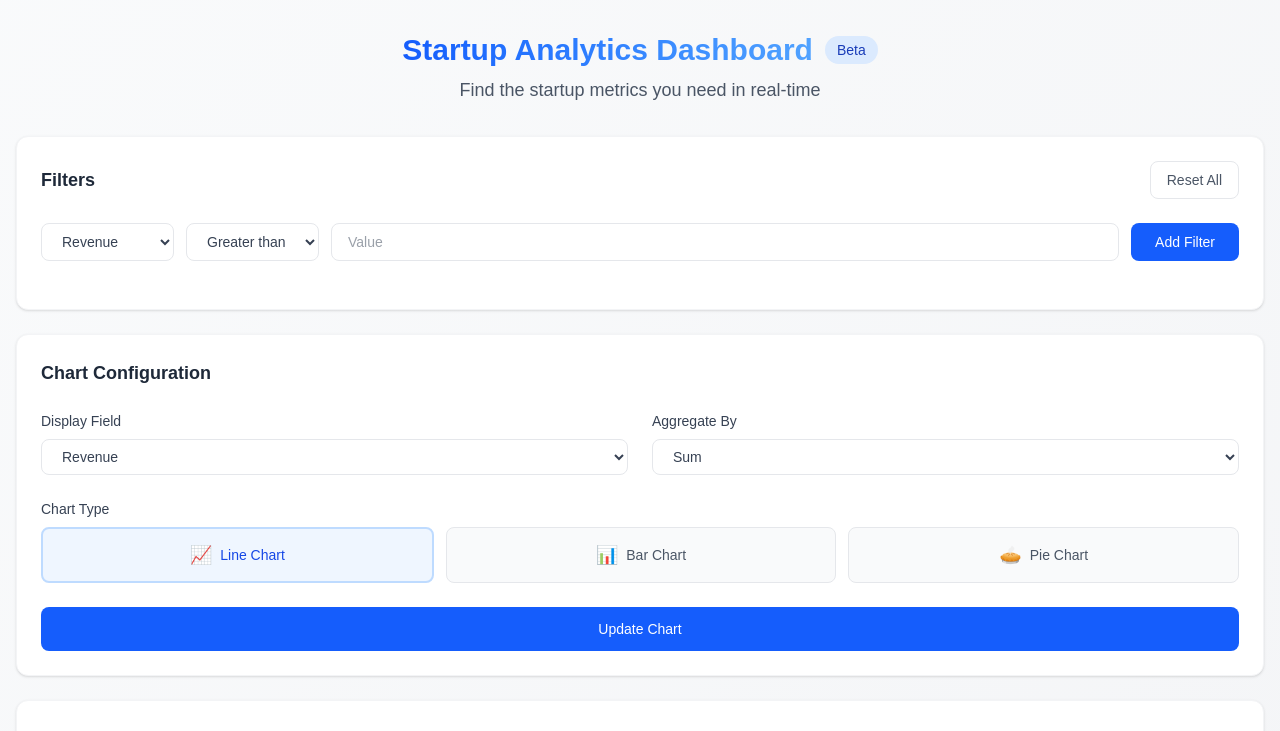
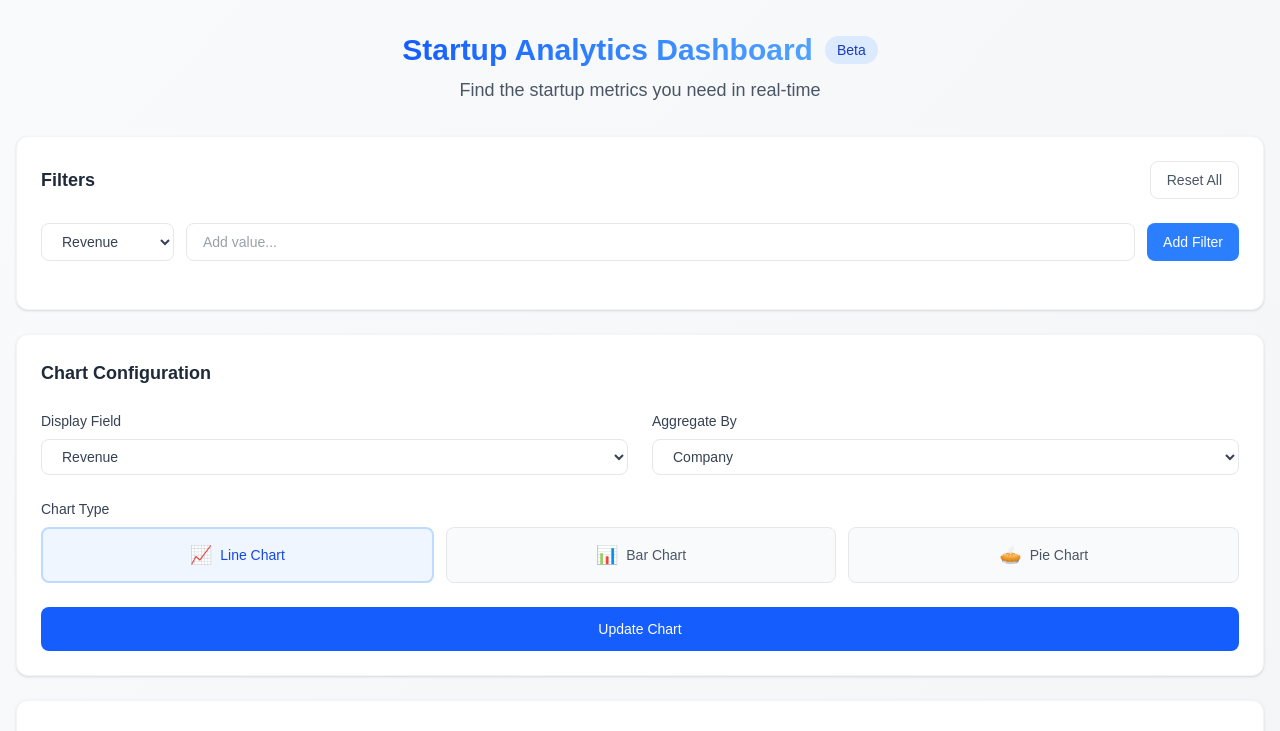
Before and after one commit to adam-dyk/startupticker, a Next.js app: page / in a window 1280 px wide. Shown: the top 731 px of the page. Built offline with nearby package versions, Linux system fonts and the light colour scheme.

Commit message:
simplify filters

```diff
--- a/app/api/chart-data/route.ts
+++ b/app/api/chart-data/route.ts
@@ -1,10 +1,8 @@
 import { NextResponse } from 'next/server';
 
 export interface Filter {
-  id: string;
   column: string;
-  operator: string;
-  value: string;
+  values: string[];
 }
 
 export interface ChartConfig {
--- a/app/api/chart-options/route.ts
+++ b/app/api/chart-options/route.ts
@@ -4,33 +4,19 @@ const chartOptions = {
   columns: [
     {
       value: 'revenue',
-      label: 'Revenue',
-      type: 'number',
-      prefix: '$',
-      operators: ['>', '<', '=', '!='],
-      aggregationMethods: ['sum', 'average', 'max', 'min']
+      label: 'Revenue'
     },
     {
       value: 'industry',
       label: 'Industry',
-      type: 'string',
-      operators: ['=', '!=', 'contains', 'starts_with'],
-      values: ['Technology', 'Healthcare', 'Finance', 'Retail', 'Manufacturing']
     },
     {
       value: 'users',
       label: 'Active Users',
-      type: 'number',
-      operators: ['>', '<', '=', '!='],
-      aggregationMethods: ['sum', 'average', 'max', 'min']
     },
     {
       value: 'growth',
-      label: 'Growth Rate',
-      type: 'number',
-      suffix: '%',
-      operators: ['>', '<', '=', '!='],
-      aggregationMethods: ['average', 'max', 'min']
+      label: 'Growth Rate'
     }
   ],
   chartTypes: [
@@ -38,19 +24,10 @@ const chartOptions = {
     { value: 'bar', label: 'Bar Chart', icon: '📊' },
     { value: 'pie', label: 'Pie Chart', icon: '🥧' }
   ],
-  operators: [
-    { value: '>', label: 'Greater than' },
-    { value: '<', label: 'Less than' },
-    { value: '=', label: 'Equals' },
-    { value: '!=', label: 'Not equals' },
-    { value: 'contains', label: 'Contains' },
-    { value: 'starts_with', label: 'Starts with' }
-  ],
   aggregationColumns: [
-    { value: 'sum', label: 'Sum' },
-    { value: 'average', label: 'Average' },
-    { value: 'max', label: 'Maximum' },
-    { value: 'min', label: 'Minimum' }
+    { value: 'company', label: 'Company' },
+    { value: 'county', label: 'County' },
+    { value: 'region', label: 'Region' },
   ]
 };
 
--- a/app/page.tsx
+++ b/app/page.tsx
@@ -45,15 +45,8 @@ interface ChartOptions {
   columns: {
     value: string;
     label: string;
-    type: string;
-    prefix?: string;
-    suffix?: string;
-    operators: string[];
-    aggregationMethods?: string[];
-    values?: string[];
   }[];
   chartTypes: { value: string; label: string; icon: string; }[];
-  operators: { value: string; label: string; }[];
   aggregationColumns: { value: string; label: string; }[];
 }
 
@@ -66,10 +59,8 @@ export default function Home() {
   const [aggregationColumn, setAggregationColumn] = useState('sum');
   const [filters, setFilters] = useState<Filter[]>([]);
   const [newFilter, setNewFilter] = useState<Filter>({
-    id: '',
     column: 'revenue',
-    operator: '>',
-    value: '',
+    values: [],
   });
   const [chartOptions, setChartOptions] = useState<ChartOptions | null>(null);
 
@@ -140,35 +131,24 @@ export default function Home() {
   };
 
   const handleAddFilter = () => {
-    if (!newFilter.value.trim()) return;
+    if (newFilter.values.length === 0) return;
 
-    setFilters([
-      ...filters,
-      {
-        ...newFilter,
-        id: Math.random().toString(36).substr(2, 9),
-      },
-    ]);
-
+    setFilters([...filters, newFilter]);
     setNewFilter({
-      id: '',
       column: 'revenue',
-      operator: '>',
-      value: '',
+      values: [],
     });
   };
 
-  const handleRemoveFilter = (id: string) => {
-    setFilters(filters.filter(filter => filter.id !== id));
+  const handleRemoveFilter = (index: number) => {
+    setFilters(filters.filter((_, i) => i !== index));
   };
 
   const handleResetFilters = () => {
     setFilters([]);
     setNewFilter({
-      id: '',
       column: 'revenue',
-      operator: '>',
-      value: '',
+      values: [],
     });
   };
 
@@ -206,12 +186,12 @@ export default function Home() {
         </div>
 
         {/* Filters */}
-        <div className="bg-white p-6 rounded-xl shadow-sm border border-gray-100 mb-6 transition-all duration-200 hover:shadow-md">
+        <div className="bg-white p-6 rounded-xl shadow-sm border border-gray-100 mb-6">
           <div className="flex justify-between items-center mb-6">
             <h2 className="text-lg font-semibold text-gray-800">Filters</h2>
             <button
               onClick={handleResetFilters}
-              className="px-4 py-2 border border-gray-200 rounded-lg hover:bg-gray-50 text-gray-600 text-sm font-medium transition-colors duration-200"
+              className="px-4 py-2 border border-gray-200 rounded-lg hover:bg-gray-50 text-gray-600 text-sm font-medium"
             >
               Reset All
             </button>
@@ -221,15 +201,8 @@ export default function Home() {
           <div className="flex flex-wrap gap-3 mb-6">
             <select
               value={newFilter.column}
-              onChange={(e) => {
-                const column = chartOptions?.columns.find(c => c.value === e.target.value);
-                setNewFilter({
-                  ...newFilter,
-                  column: e.target.value,
-                  operator: column?.operators[0] || '>'
-                });
-              }}
-              className="px-4 py-2 bg-white border border-gray-200 rounded-lg text-gray-700 text-sm focus:outline-none focus:ring-2 focus:ring-blue-500 focus:border-transparent"
+              onChange={(e) => setNewFilter({ ...newFilter, column: e.target.value })}
+              className="px-4 py-2 bg-white border border-gray-200 rounded-lg text-gray-700 text-sm"
             >
               {chartOptions?.columns.map((column) => (
                 <option key={column.value} value={column.value}>
@@ -238,73 +211,57 @@ export default function Home() {
               ))}
             </select>
 
-            <select
-              value={newFilter.operator}
-              onChange={(e) => setNewFilter({ ...newFilter, operator: e.target.value })}
-              className="px-4 py-2 bg-white border border-gray-200 rounded-lg text-gray-700 text-sm focus:outline-none focus:ring-2 focus:ring-blue-500 focus:border-transparent"
-            >
-              {chartOptions?.columns
-                .find(c => c.value === newFilter.column)
-                ?.operators.map(op => {
-                  const operator = chartOptions.operators.find(o => o.value === op);
-                  return (
-                    <option key={op} value={op}>
-                      {operator?.label || op}
-                    </option>
-                  );
-                })}
-            </select>
-
-            {chartOptions?.columns.find(c => c.value === newFilter.column)?.values ? (
-              <select
-                value={newFilter.value}
-                onChange={(e) => setNewFilter({ ...newFilter, value: e.target.value })}
-                className="flex-1 px-4 py-2 bg-white border border-gray-200 rounded-lg text-gray-700 text-sm focus:outline-none focus:ring-2 focus:ring-blue-500 focus:border-transparent"
-              >
-                <option value="">Select a value</option>
-                {chartOptions.columns
-                  .find(c => c.value === newFilter.column)
-                  ?.values?.map(value => (
-                    <option key={value} value={value}>
-                      {value}
-                    </option>
-                  ))}
-              </select>
-            ) : (
+            <div className="flex-1 flex flex-wrap gap-2">
+              {newFilter.values.map((value, index) => (
+                <div key={index} className="flex items-center gap-1 bg-gray-100 px-3 py-1 rounded-full">
+                  <span className="text-sm text-gray-700">{value}</span>
+                  <button
+                    onClick={() => {
+                      setNewFilter({
+                        ...newFilter,
+                        values: newFilter.values.filter((_, i) => i !== index)
+                      });
+                    }}
+                    className="text-gray-500 hover:text-gray-700"
+                  >
+                    ×
+                  </button>
+                </div>
+              ))}
               <input
                 type="text"
-                value={newFilter.value}
-                onChange={(e) => setNewFilter({ ...newFilter, value: e.target.value })}
-                placeholder="Value"
-                className="flex-1 px-4 py-2 bg-white border border-gray-200 rounded-lg text-gray-700 text-sm focus:outline-none focus:ring-2 focus:ring-blue-500 focus:border-transparent"
+                placeholder="Add value..."
+                className="flex-1 min-w-[200px] px-4 py-2 bg-white border border-gray-200 rounded-lg text-gray-700 text-sm"
+                onKeyDown={(e) => {
+                  if (e.key === 'Enter' && e.currentTarget.value.trim()) {
+                    setNewFilter({
+                      ...newFilter,
+                      values: [...newFilter.values, e.currentTarget.value.trim()]
+                    });
+                    e.currentTarget.value = '';
+                  }
+                }}
               />
-            )}
+            </div>
 
             <button
               onClick={handleAddFilter}
-              className="px-6 py-2 bg-blue-600 text-white rounded-lg hover:bg-blue-700 text-sm font-medium transition-colors duration-200 focus:outline-none focus:ring-2 focus:ring-blue-500 focus:ring-offset-2"
+              className="px-4 py-2 bg-blue-500 text-white rounded-lg hover:bg-blue-600 text-sm font-medium"
             >
               Add Filter
             </button>
           </div>
 
           {/* Active Filters */}
-          <div className="flex gap-2 flex-wrap">
-            {filters.map((filter) => (
-              <div
-                key={filter.id}
-                className="group px-4 py-2 bg-blue-50 text-blue-700 rounded-full text-sm flex items-center gap-2 transition-all duration-200 hover:bg-blue-100"
-              >
-                <span className="font-medium">
-                  {chartOptions?.columns.find(c => c.value === filter.column)?.label}{' '}
-                  <span className="text-blue-500">
-                    {chartOptions?.operators.find(o => o.value === filter.operator)?.label}{' '}
-                  </span>
-                  {filter.value}
+          <div className="flex flex-wrap gap-2">
+            {filters.map((filter, index) => (
+              <div key={index} className="flex items-center gap-2 bg-gray-100 px-3 py-1 rounded-full">
+                <span className="text-sm text-gray-700">
+                  {chartOptions?.columns.find(c => c.value === filter.column)?.label}: {filter.values.join(', ')}
                 </span>
                 <button
-                  onClick={() => handleRemoveFilter(filter.id)}
-                  className="text-blue-400 hover:text-blue-600 transition-colors duration-200"
+                  onClick={() => handleRemoveFilter(index)}
+                  className="text-gray-500 hover:text-gray-700"
                 >
                   ×
                 </button>
@@ -416,6 +373,7 @@ export default function Home() {
         <div className="bg-white p-6 rounded-xl shadow-sm border border-gray-100 mb-6 min-h-[400px] transition-all duration-200 hover:shadow-md">
           {renderChart()}
         </div>
+
       </main>
     </div>
   );
```
